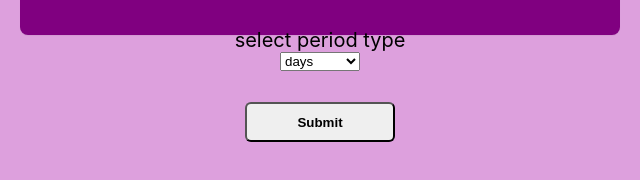
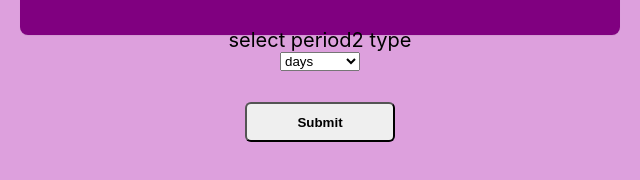
Before and after one commit to osamocity7/SDG-ASSESSMENT-ESTIMATOR, a website: page src/index.html in a window 1280 px wide. Shown: the part 552-732 px from the top of the page, 320-960 px from the left. Drawn offline with Linux system fonts and the light colour scheme.

Commit message:
push front index 44 o

```diff
--- a/src/index.html
+++ b/src/index.html
@@ -54,7 +54,7 @@
             <label for='periodType'>
 
               <br />
-              <label class='plable'>select period type</label><br>
+              <label class='plable'>select period2 type</label><br>
             <select placeholder='enter periodType'  data-period-type='periodType' type="text" name="periodType" >
               <option value="days">days</option>
               <option value="weeks">weeks</option>
```
